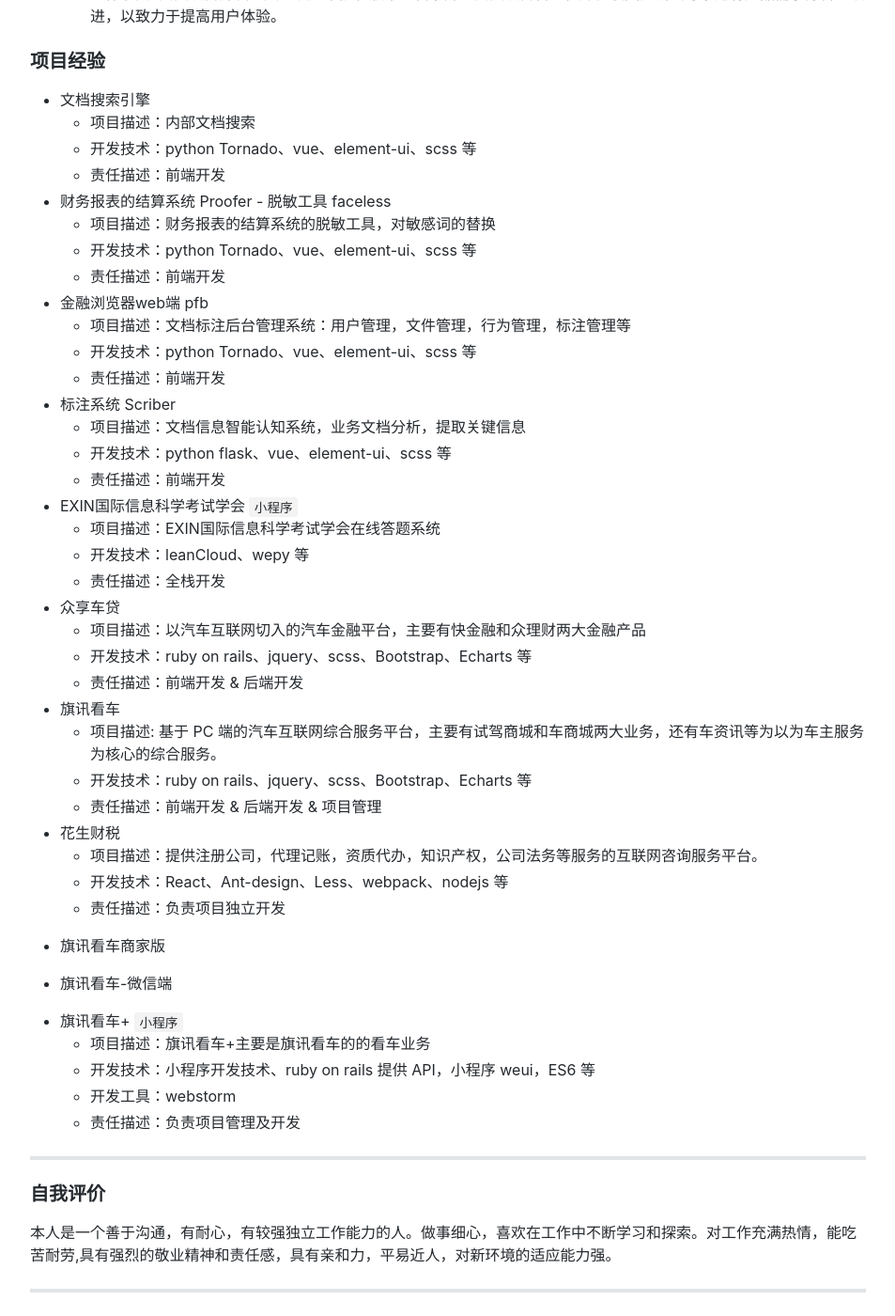
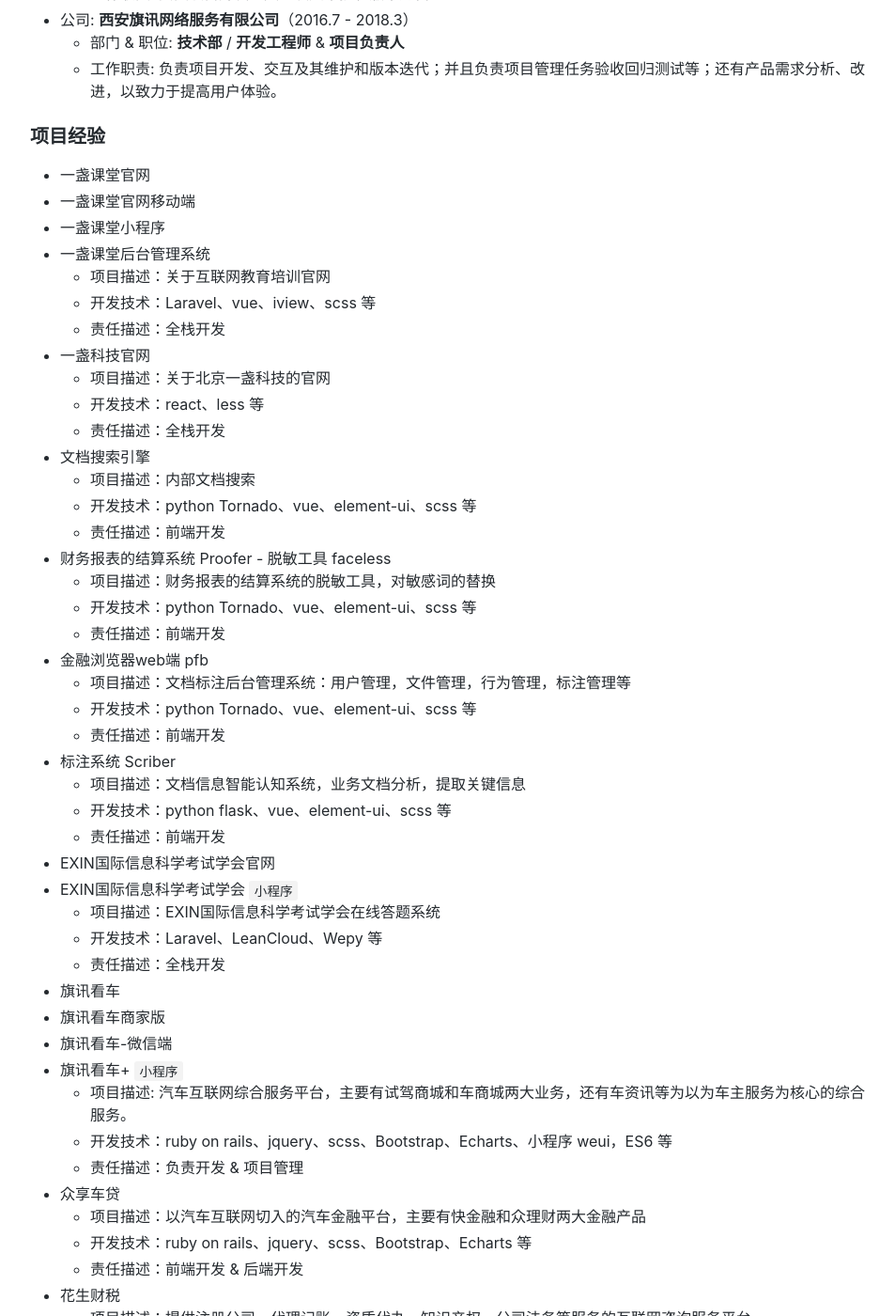
Before and after one commit to davidkoojohn/davidkoojohn.github.io, a Jekyll site: the page built from resume.md, in a window 1280 px wide and 1400 px high, scrolled down 1580 px. Shown: the whole window at 94% size, without its empty margins (163-1116 px from the left). Built offline with Jekyll 4.4.1, drawn with Linux system fonts in a browser that asks for light colours; comment, search, counter and statistics services are not loaded; some of the changed text lies outside the part shown.

Commit message:
update resume

```diff
--- a/_config.yml
+++ b/_config.yml
@@ -1,5 +1,5 @@
 title: John Kuo
-description: 我梦寐以求是真爱＆自由！
+description: 梦想仗剑走天涯，看看世间的繁华！
 baseurl: ''
 url:
 permalink: slug
--- a/index.html
+++ b/index.html
@@ -19,7 +19,7 @@
 				<div class="column is-two-thirds is-centered has-nice-link" itemscope itemtype="http://schema.org/Person">
 					<img id="profile-pic" src="davidkoojohn.jpg" width="160" height="160" itemprop="image">
 					<h1 class="title is-2" itemprop="name">John Kuo</h1>
-					<h2 class="subtitle is-4" itemprop="description">我梦寐以求是真爱＆自由！</h2>
+					<h2 class="subtitle is-4" itemprop="description">梦想仗剑走天涯，看看世间的繁华！</h2>
 					<p>目前主要从事Web应用开发；<br class="is-hidden-small-screen"> 主要使用JavaScript、Laravel、Python、Ruby on Rails、Node.js等。</p>
 					<br>
 					<p class="has-text-centered">
--- a/resume.md
+++ b/resume.md
@@ -25,23 +25,23 @@
 ### 技能清单
 
 * Front-end
-    * Html / Html5、CSS / CSS3、JavaScript、JQuery ／ Zepto.js、Ajax 等技术；
+    * Html / Html5、CSS / CSS3、JavaScript / ECMAScript 2015+、JQuery ／ Zepto.js、Ajax 等技术；
     * Website、Responsive Web、Web App 等开发；
     * Bootstrap、Vue、React 等前端框架；
 
 * Back-end
-    * 熟悉 Laravel、Ruby、Python、Nodejs 开发；
+    * 熟悉 Php、Ruby、Python、Nodejs 开发；
 
 * 小程序 & 公众号开发
     * 熟悉公众号开发
-    * 熟悉微信小程序应用生态及开发，熟悉 wepy 框架；
+    * 熟悉微信小程序应用生态及开发，熟悉 wepy、taro 框架；
 
 * Tools
-    * 熟悉 Npm / Yarn、 Bower、 Webpack、 SaSS、 LeSS 等前端工具；
+    * 熟悉 Npm / Yarn、 Bower、 Webpack、 SaSS、 LeSS、Stylus 等工具；
     * 熟悉代码风格规范;
     * 熟用 Git 版本控制系统；
     * 熟悉 Linux、Mac 等操作系统；
-    * 熟练使用 Photoshop、Webstrom 等工具；
+    * 熟悉 Photoshop、Webstrom、蓝湖等工具；
 
 * Other
     * 熟悉服务端渲染模式开发 & 前后端分离开发
@@ -54,7 +54,11 @@
 
 ### 职业生涯
 
-* 公司: **北京庖丁科技有限公司**（2018.3 - 至今）
+* 公司: **淇硕集团有限公司 - 北京一盏科技有限公司**（2019.3 - 至今）
+    * 部门 & 职位: **研发部** / **前端开发工程师 & 技术负责人**
+    * 工作职责: 负责项目开发、交互及其维护和版本迭代。
+
+* 公司: **北京庖丁科技有限公司**（2018.3 - 2019.3）
     * 部门 & 职位: **研发部** / **前端开发工程师**
     * 工作职责: 负责项目开发、交互及其维护和版本迭代。
 
@@ -64,55 +68,63 @@
 
 ### 项目经验
 
+* 一盏课堂官网
+* 一盏课堂官网移动端
+* 一盏课堂小程序
+* 一盏课堂后台管理系统
+  * 项目描述：关于互联网教育培训官网
+  * 开发技术：Laravel、vue、iview、scss 等
+  * 责任描述：全栈开发
+
+* 一盏科技官网
+  * 项目描述：关于北京一盏科技的官网
+  * 开发技术：react、less 等
+  * 责任描述：全栈开发
+
 * 文档搜索引擎
-    * 项目描述：内部文档搜索
-    * 开发技术：python Tornado、vue、element-ui、scss 等
-    * 责任描述：前端开发
+  * 项目描述：内部文档搜索
+  * 开发技术：python Tornado、vue、element-ui、scss 等
+  * 责任描述：前端开发
 
 * 财务报表的结算系统 Proofer - 脱敏工具 faceless
-    * 项目描述：财务报表的结算系统的脱敏工具，对敏感词的替换
-    * 开发技术：python Tornado、vue、element-ui、scss 等
-    * 责任描述：前端开发
+  * 项目描述：财务报表的结算系统的脱敏工具，对敏感词的替换
+  * 开发技术：python Tornado、vue、element-ui、scss 等
+  * 责任描述：前端开发
 
 * 金融浏览器web端 pfb
-    * 项目描述：文档标注后台管理系统：用户管理，文件管理，行为管理，标注管理等
-    * 开发技术：python Tornado、vue、element-ui、scss 等
-    * 责任描述：前端开发
+  * 项目描述：文档标注后台管理系统：用户管理，文件管理，行为管理，标注管理等
+  * 开发技术：python Tornado、vue、element-ui、scss 等
+  * 责任描述：前端开发
 
 * 标注系统 Scriber
-    * 项目描述：文档信息智能认知系统，业务文档分析，提取关键信息
-    * 开发技术：python flask、vue、element-ui、scss 等
-    * 责任描述：前端开发
+  * 项目描述：文档信息智能认知系统，业务文档分析，提取关键信息
+  * 开发技术：python flask、vue、element-ui、scss 等
+  * 责任描述：前端开发
 
+* EXIN国际信息科学考试学会官网
 * EXIN国际信息科学考试学会 `小程序`
-    * 项目描述：EXIN国际信息科学考试学会在线答题系统
-    * 开发技术：leanCloud、wepy 等
-    * 责任描述：全栈开发
+  * 项目描述：EXIN国际信息科学考试学会在线答题系统
+  * 开发技术：Laravel、LeanCloud、Wepy 等
+  * 责任描述：全栈开发
+
+
+* 旗讯看车
+* 旗讯看车商家版
+* 旗讯看车-微信端
+* 旗讯看车+ `小程序`
+  * 项目描述: 汽车互联网综合服务平台，主要有试驾商城和车商城两大业务，还有车资讯等为以为车主服务为核心的综合服务。
+  * 开发技术：ruby on rails、jquery、scss、Bootstrap、Echarts、小程序 weui，ES6 等
+  * 责任描述：负责开发 & 项目管理
 
 * 众享车贷
-    * 项目描述：以汽车互联网切入的汽车金融平台，主要有快金融和众理财两大金融产品
-    * 开发技术：ruby on rails、jquery、scss、Bootstrap、Echarts 等
-    * 责任描述：前端开发 & 后端开发
-
-* 旗讯看车
-    * 项目描述: 基于 PC 端的汽车互联网综合服务平台，主要有试驾商城和车商城两大业务，还有车资讯等为以为车主服务为核心的综合服务。
-    * 开发技术：ruby on rails、jquery、scss、Bootstrap、Echarts 等
-    * 责任描述：前端开发 & 后端开发 & 项目管理
+  * 项目描述：以汽车互联网切入的汽车金融平台，主要有快金融和众理财两大金融产品
+  * 开发技术：ruby on rails、jquery、scss、Bootstrap、Echarts 等
+  * 责任描述：前端开发 & 后端开发
 
 * 花生财税
-    * 项目描述：提供注册公司，代理记账，资质代办，知识产权，公司法务等服务的互联网咨询服务平台。
-    * 开发技术：React、Ant-design、Less、webpack、nodejs 等
-    * 责任描述：负责项目独立开发
-
-* 旗讯看车商家版
-
-* 旗讯看车-微信端
-
-* 旗讯看车+ `小程序`
-    * 项目描述：旗讯看车+主要是旗讯看车的的看车业务
-    * 开发技术：小程序开发技术、ruby on rails 提供 API，小程序 weui，ES6 等
-    * 开发工具：webstorm
-    * 责任描述：负责项目管理及开发
+  * 项目描述：提供注册公司，代理记账，资质代办，知识产权，公司法务等服务的互联网咨询服务平台。
+  * 开发技术：React、Ant-design、Less、webpack、nodejs 等
+  * 责任描述：负责项目独立开发
 
 ---
 
```
Also changed, not shown: 1 other file.
